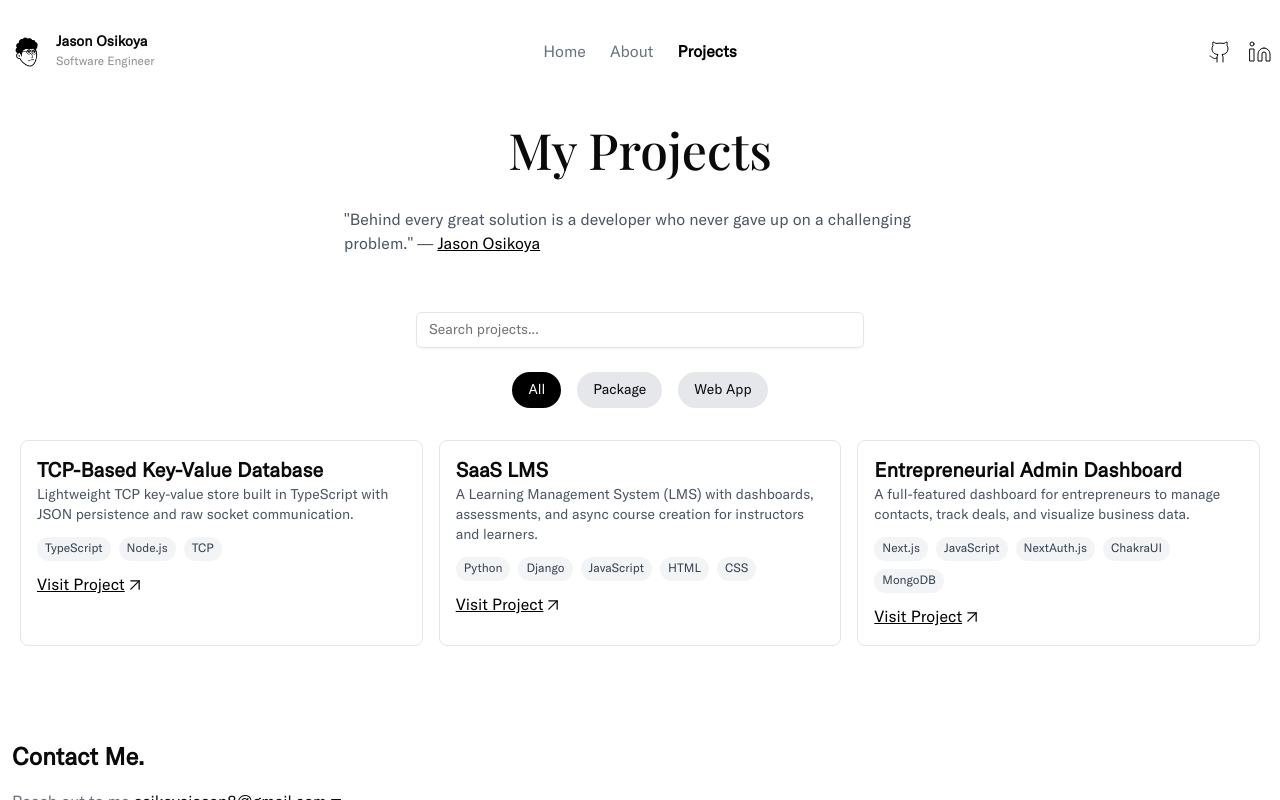
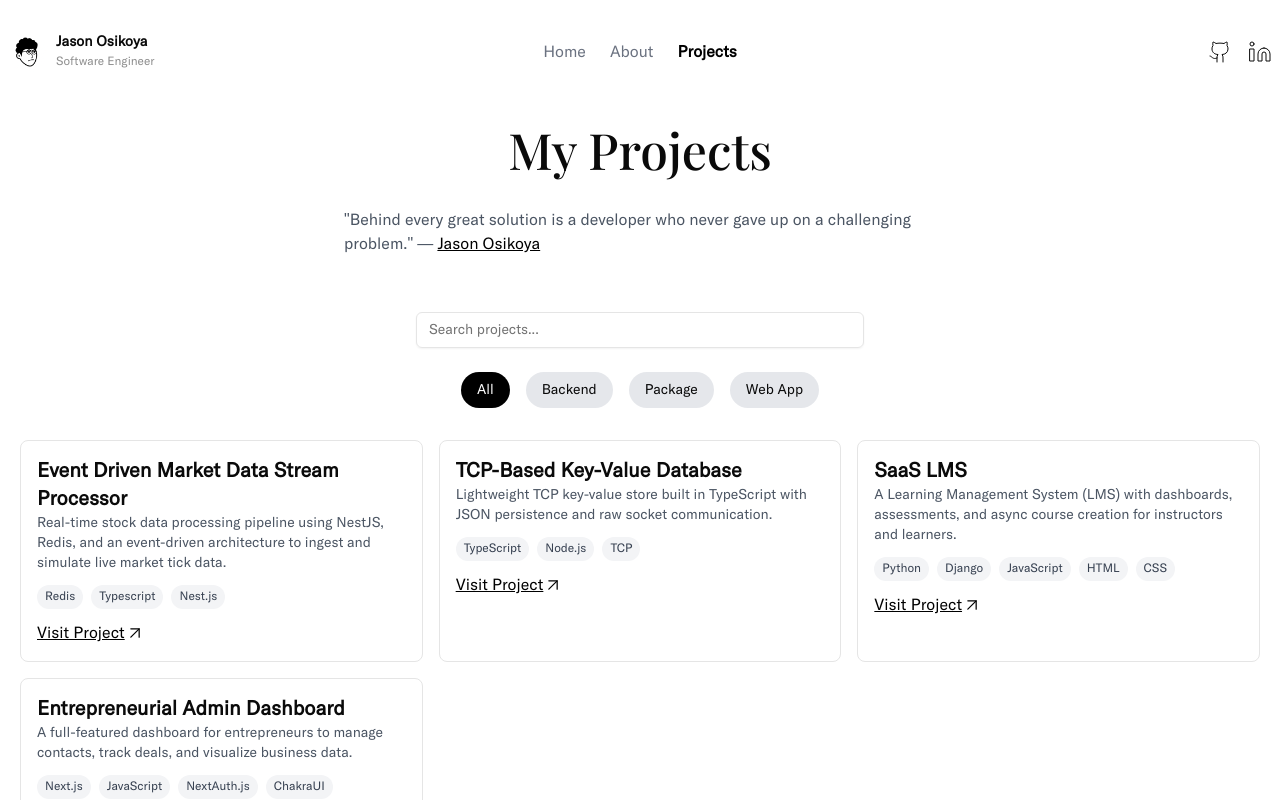
Before and after one commit to jasonnawa/osikoya-jason-portfolio, a Next.js app: page /projects in a window 1280 px wide. Shown: the top 800 px of the page. Built offline with nearby package versions, Linux system fonts and the light colour scheme.

Commit message:
~feat: update projects

```diff
--- a/app/page.tsx
+++ b/app/page.tsx
@@ -44,6 +44,9 @@ const Home = () => {
             I build Scalable Backend Systems, Engaging User Interfaces,
             AI Assistants & Open source packages. Creator of{" "}
             <span className="flex items-center gap-x-3 flex-wrap">
+              <ColoredLink href="https://github.com/jasonnawa/Event-Driven-Market-Data-Stream-Processor">
+                Market Data Stream Processor
+              </ColoredLink>
               <ColoredLink href="https://www.npmjs.com/package/tcp-kvdb">
                 TCP-KVDB
               </ColoredLink>
--- a/app/projects/page.tsx
+++ b/app/projects/page.tsx
@@ -18,6 +18,14 @@ const Projects = () => {
   const [searchQuery, setSearchQuery] = React.useState("");
 
   const projects = [
+    {
+      name: "Event Driven Market Data Stream Processor",
+      tag: "Backend",
+      description:
+        "Real-time stock data processing pipeline using NestJS, Redis, and an event-driven architecture to ingest and simulate live market tick data.",
+      languages: ["Redis", "Typescript", "Nest.js"],
+      url: "https://github.com/jasonnawa/Event-Driven-Market-Data-Stream-Processor",
+    },
     {
       name: "TCP-Based Key-Value Database",
       tag: "Package",
```
Also changed, not shown: 1 other file (tests, documents, lock files or other folders).
